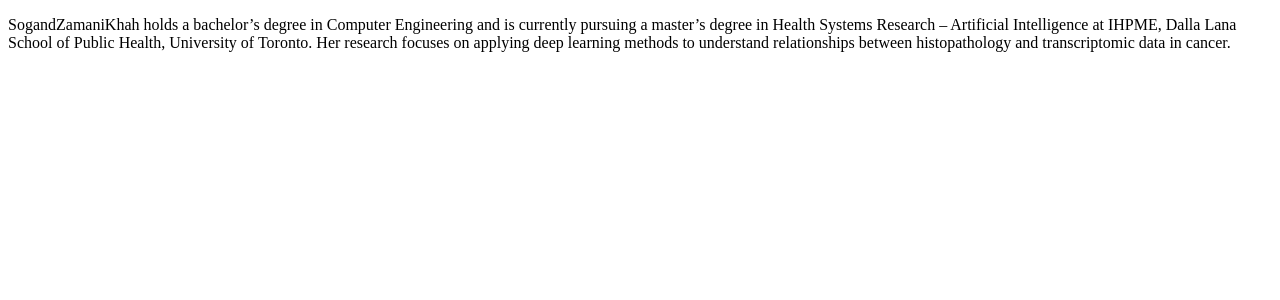
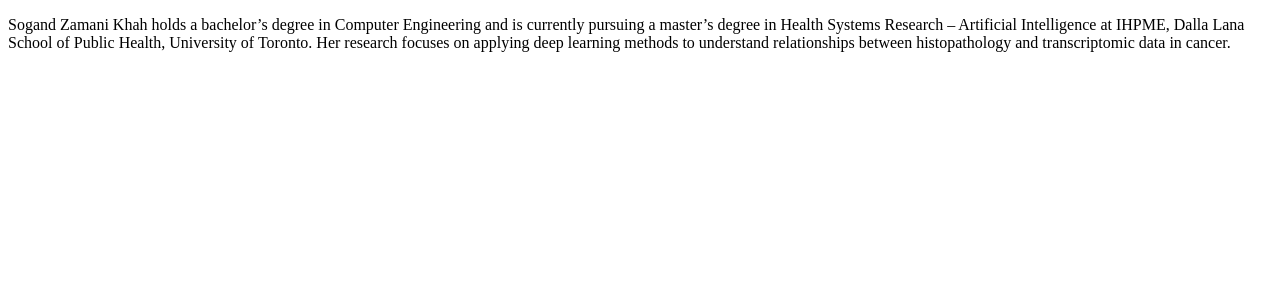
Before and after one commit to arclab-uoft/arclab-website, a Next.js app: page /team/sogand_zamanikhah in a window 1280 px wide. Shown: the top 300 px of the page. Built offline with nearby package versions, Linux system fonts and the light colour scheme; no server answers.

Commit message:
Fix title formatting for Sogand Zamani Khah

```diff
--- a/pages/team/sogand_zamanikhah.mdx
+++ b/pages/team/sogand_zamanikhah.mdx
@@ -1,5 +1,5 @@
 ---
-title: "Sogand Zamani Khah"
+title: "SogandZamani Khah"
 description: "Sogand Zamani Khah is an MSc student at the University of Toronto."
 author: "Sogand Zamani Khah"
 keywords: "Multimodal AI · Cancer · Histopathology · Genomics"
@@ -12,4 +12,4 @@ linkedin: "https://ca.linkedin.com/in/sogand-zamanikhah/"
 google_scholar: "https://scholar.google.com/citations?user=ZHlDM8MAAAAJ&hl=en"
 ---
 
-SogandZamaniKhah holds a bachelor’s degree in Computer Engineering and is currently pursuing a master’s degree in Health Systems Research – Artificial Intelligence at IHPME, Dalla Lana School of Public Health, University of Toronto. Her research focuses on applying deep learning methods to understand relationships between histopathology and transcriptomic data in cancer.
+Sogand Zamani Khah holds a bachelor’s degree in Computer Engineering and is currently pursuing a master’s degree in Health Systems Research – Artificial Intelligence at IHPME, Dalla Lana School of Public Health, University of Toronto. Her research focuses on applying deep learning methods to understand relationships between histopathology and transcriptomic data in cancer.
```
